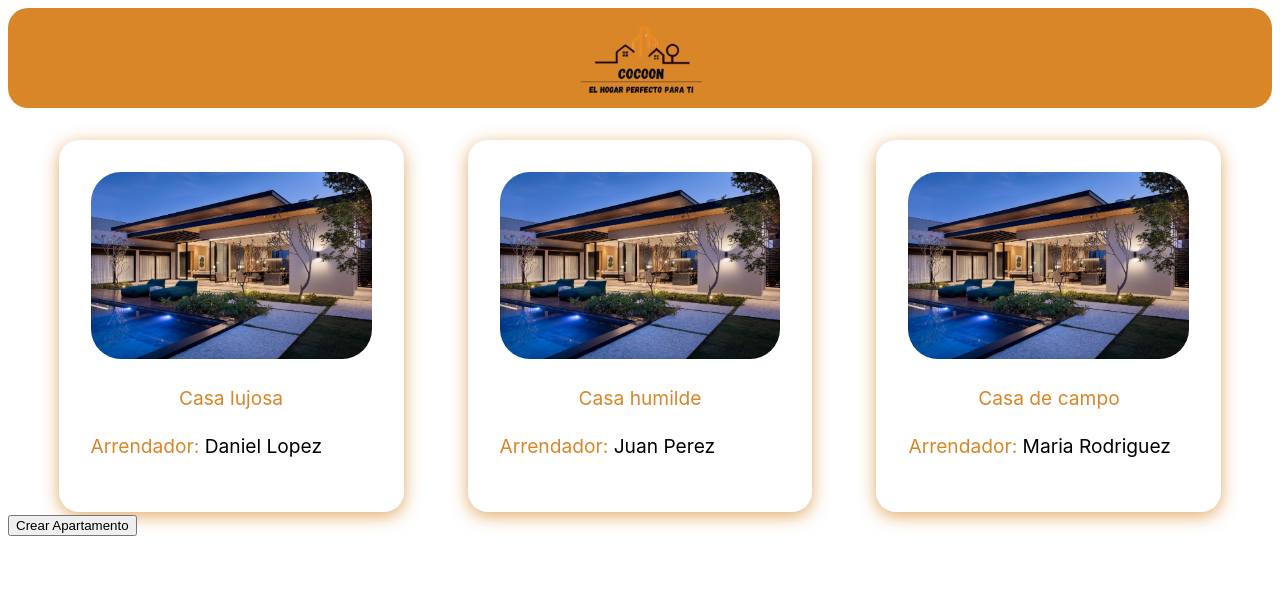
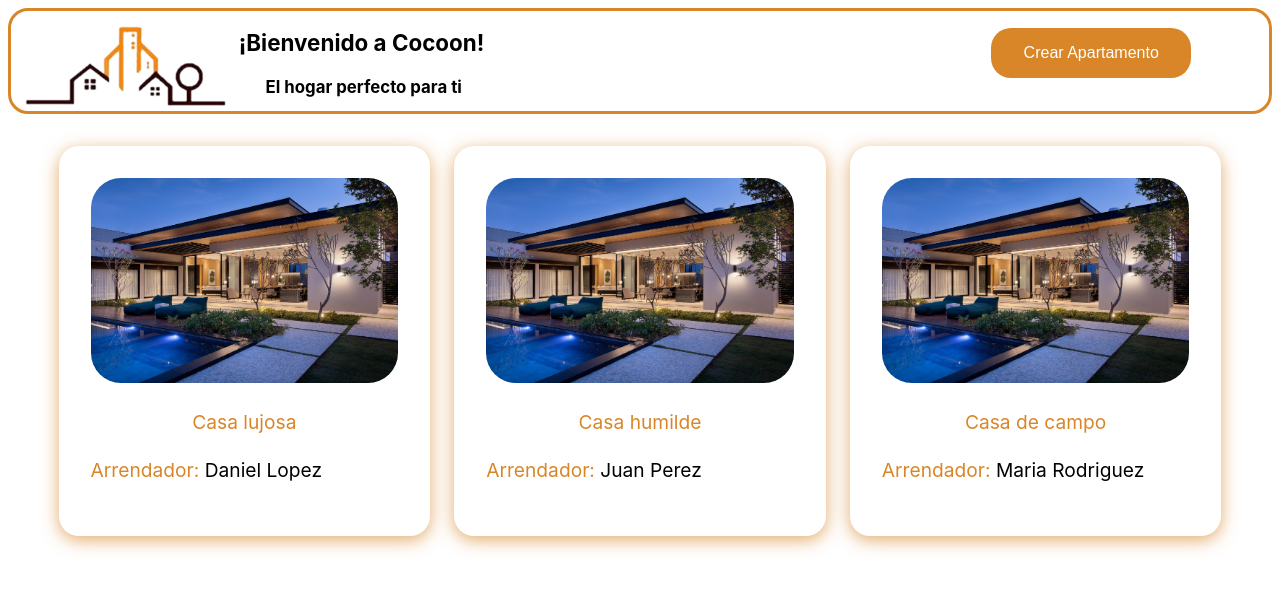
Before and after one commit to JAMM0118/Cocoon-home-FrontEnd, a React (Vite) app: page / in a window 1280 px wide. Shown: the top 590 px of the page. Built offline with nearby package versions, Linux system fonts and the light colour scheme.

Commit message:
template-home-page-V1

```diff
--- a/index.html
+++ b/index.html
@@ -2,7 +2,7 @@
 <html lang="es">
   <head>
     <meta charset="UTF-8" />
-    <link rel="icon" type="image/svg+xml" href="/public/images/logoCocoon-.png" />
+    <link rel="icon" type="image/svg+xml" href="/images/logoCocoon.png" />
     <meta name="viewport" content="width=device-width, initial-scale=1.0" />
     <title>Cocoon Home</title>
   </head>
--- a/src/App.css
+++ b/src/App.css
@@ -3,19 +3,63 @@
   border-radius: 30px;
 }
 
-
 .headerLogo{
   display: flex;
-  justify-content: center;
   margin-bottom: 2rem;
-  background-color: #d88628;
+  border-color: #d88628;
+  border-style: solid;
   height: 100px;
   border-radius: 20px;
 }
+
+.button-create{
+  background-color: #d88628;
+  color: white;
+  border: none;
+  width: 200px;
+  height: 50px;
+  border-radius: 20px;
+  padding: 10px 20px;
+  text-align: center;
+  text-decoration: none;
+  font-size: 16px;
+  margin: 4px 2px;
+  cursor: pointer;
+}
+
+.button-create:hover{
+  background-color: #664e32;
+}
+
+.button-view{
+  width: 20%;
+  padding-left: 36%;
+  padding-top: 1%;
+  text-align: right;
+}
+
+
+.welcome-text{
+  margin: 0;
+  padding: 0;
+  font-size: .7rem;
+  height: 100px;
+  width: 250px;
+  text-align: left;
+}
+
+.second-text{
+  text-align: center;
+}
+
+
+
+
+
 .grid {
   display: grid;
   grid-template-columns: repeat(1, 1fr);
-  gap: 4rem;
+  gap: 1.5rem;
   padding-left: 4%;
   padding-right: 4%;
 
@@ -40,6 +84,7 @@
 
 .logo {
   height: 100%;
+  float: left;
 }
 .textos{
   display:block;
--- a/src/App.jsx
+++ b/src/App.jsx
@@ -1,6 +1,7 @@
 import { Apartamento } from './components/Apartamento.jsx'
 import { useState } from 'react'
 import { apartamentosHechos } from './constans.js'
+import { Encabezado } from './components/Encabezado.jsx'
 import './App.css'
 
 
@@ -19,10 +20,9 @@ function App() {
   return (
     <main>
 
-      <header className='headerLogo'>
-        <img className='logo'src="/images/logoCocoon-.png" alt="logo" />
-      </header>
+       <Encabezado createApartamento={createApartamento}></Encabezado>
 
+      {/* Mapeo de los apartamentos */}
       <section className='grid'>
         {apartamentos.map((apartamento) => (
           <Apartamento
@@ -32,7 +32,6 @@ function App() {
         ))}
       </section>
 
-      <button onClick={createApartamento}> Crear Apartamento</button>
     </main>
   )
 }
--- /dev/null
+++ b/src/components/Encabezado.jsx
@@ -0,0 +1,17 @@
+import '../App.css'
+export function Encabezado({createApartamento}) {
+  return (
+    <header className='headerLogo'>
+      <img className='logo'src="/images/logoCocoon-.png" alt="logo" />
+      <div className='welcome-text'>
+        <h1> ¡Bienvenido a Cocoon! </h1>
+        <h2 className='second-text'> El hogar perfecto para ti</h2>
+      </div>
+
+      <div className='button-view'>
+        <button className='button-create' onClick={createApartamento}> Crear Apartamento</button>
+
+      </div>
+    </header>
+  )
+}
```
Also changed, not shown: public/images/logoCocoon-.png.
